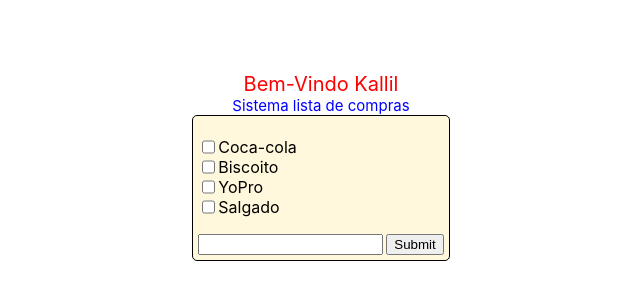
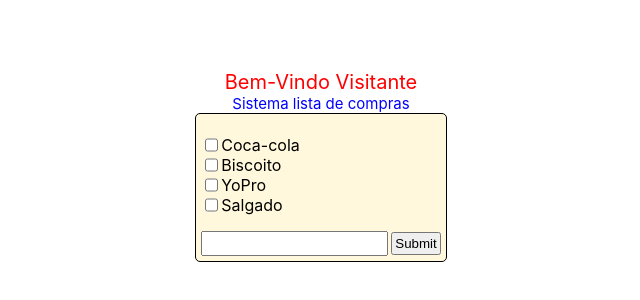
Before and after one commit to Hiogi/react-site-lista-teste, a React (Create React App) app: page / in a window 1280 px wide. Shown: the part 234-534 px from the top of the page, without its empty margins (319-959 px from the left). Built offline with nearby package versions, Linux system fonts and the light colour scheme.

Commit message:
mudanças pequenas no código

```diff
--- a/public/index.html
+++ b/public/index.html
@@ -24,7 +24,7 @@
       work correctly both with client-side routing and a non-root public URL.
       Learn how to configure a non-root public URL by running `npm run build`.
     -->
-    <title>React App</title>
+    <title>Lista de Compras</title>
   </head>
   <body>
     <noscript>You need to enable JavaScript to run this app.</noscript>
--- a/src/App.js
+++ b/src/App.js
@@ -9,8 +9,8 @@ import { Titulo } from './components/Titulo';
 function App() {
   return (
     <div className="App">
-      <Titulo nomes={{nome1: 'Kallil', nome2: 'Celso', nome3: 'Nelis'}}/>
-        <Sistema sistema= 'Sistema lista de compras'/>
+      <Titulo nomes={{nome1: 'Kallil', nome2: 'Celso', nome3: 'Nelis', nome4: 'Visitante'}}/>
+      <Sistema sistema= 'Sistema lista de compras'/>
       <div className="main">
         <Lista items={['Coca-cola', 'Biscoito', 'YoPro', 'Salgado']}/>
         <Campo/>
--- a/src/components/Campo.css
+++ b/src/components/Campo.css
@@ -1,3 +1,8 @@
 .campo .botao {
   margin-left: 3px;
+  padding: 2px;
 }
+
+.campo .texto {
+ padding: 3px 3px;
+}
--- a/src/components/Campo.jsx
+++ b/src/components/Campo.jsx
@@ -2,7 +2,7 @@ import './Campo.css'
 
 export function Campo() {
   return (<div className='campo'>
-    <input type={'text'} />
+    <input type={'text'} className='texto'/>
     <input type={'submit'} className='botao'/>
     </div>
   )}
--- a/src/components/Titulo.jsx
+++ b/src/components/Titulo.jsx
@@ -2,7 +2,7 @@ import './Titulo.css'
 
 export function Titulo(props){
   return (
-      <div className="mensagem">
-        <div>Bem-Vindo {props.nomes.nome1}</div>
-      </div>
+    <div className="mensagem">
+    <div>Bem-Vindo {props.nomes.nome4}</div>
+    </div>
 )};
```
Also changed, not shown: 1 other file (tests, documents, lock files or other folders).
